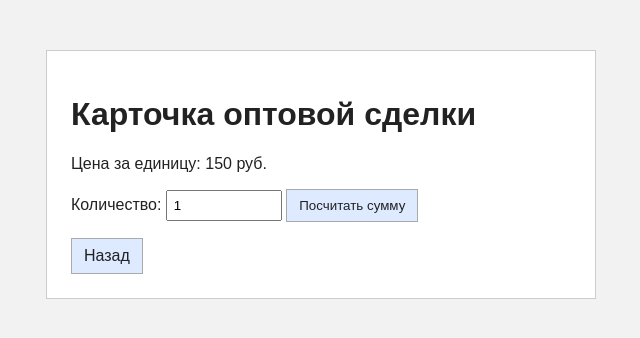
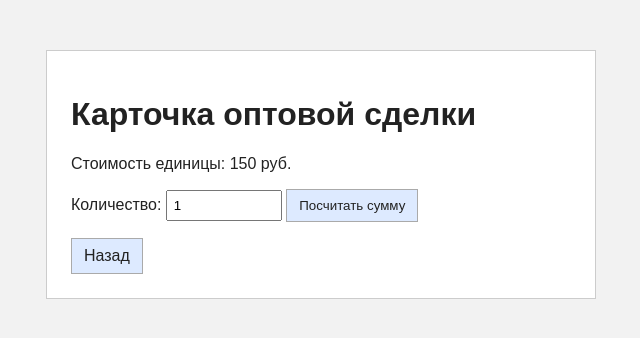
Before and after one commit to ilerrr/ISRPO-Lab4, a plain HTML site: page deal.html in a window 1280 px wide. Shown: the full height of the page, 319-959 px from the left. Drawn offline with Linux system fonts and the light colour scheme.

Commit message:
Уточнена подпись цены

```diff
--- a/deal.html
+++ b/deal.html
@@ -8,7 +8,7 @@
 <body>
     <main>
         <h1>Карточка оптовой сделки</h1>
-        <p>Цена за единицу: 150 руб.</p>
+        <p>Стоимость единицы: 150 руб.</p>
         <label>Количество: <input id="quantity" type="number" min="1" value="1"></label>
         <button onclick="calculate()">Посчитать сумму</button>
         <p id="total"></p>
```
